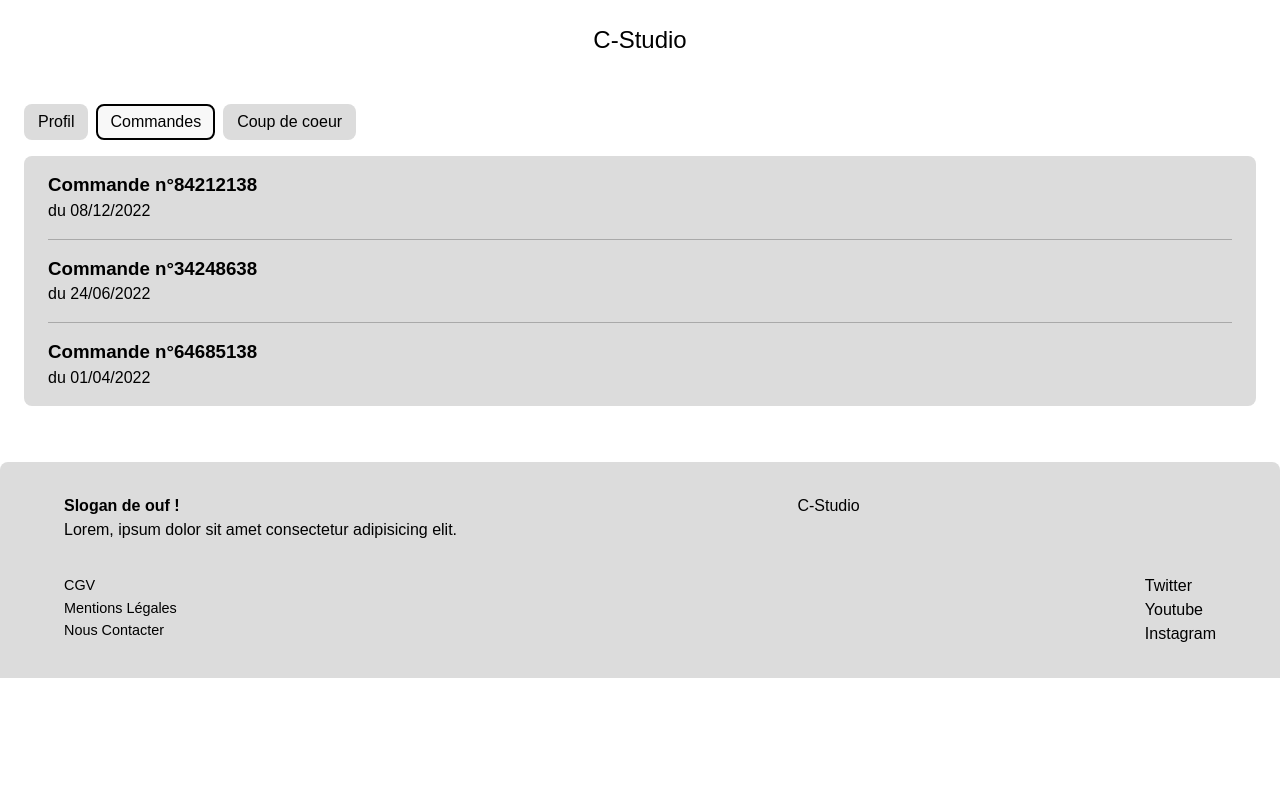
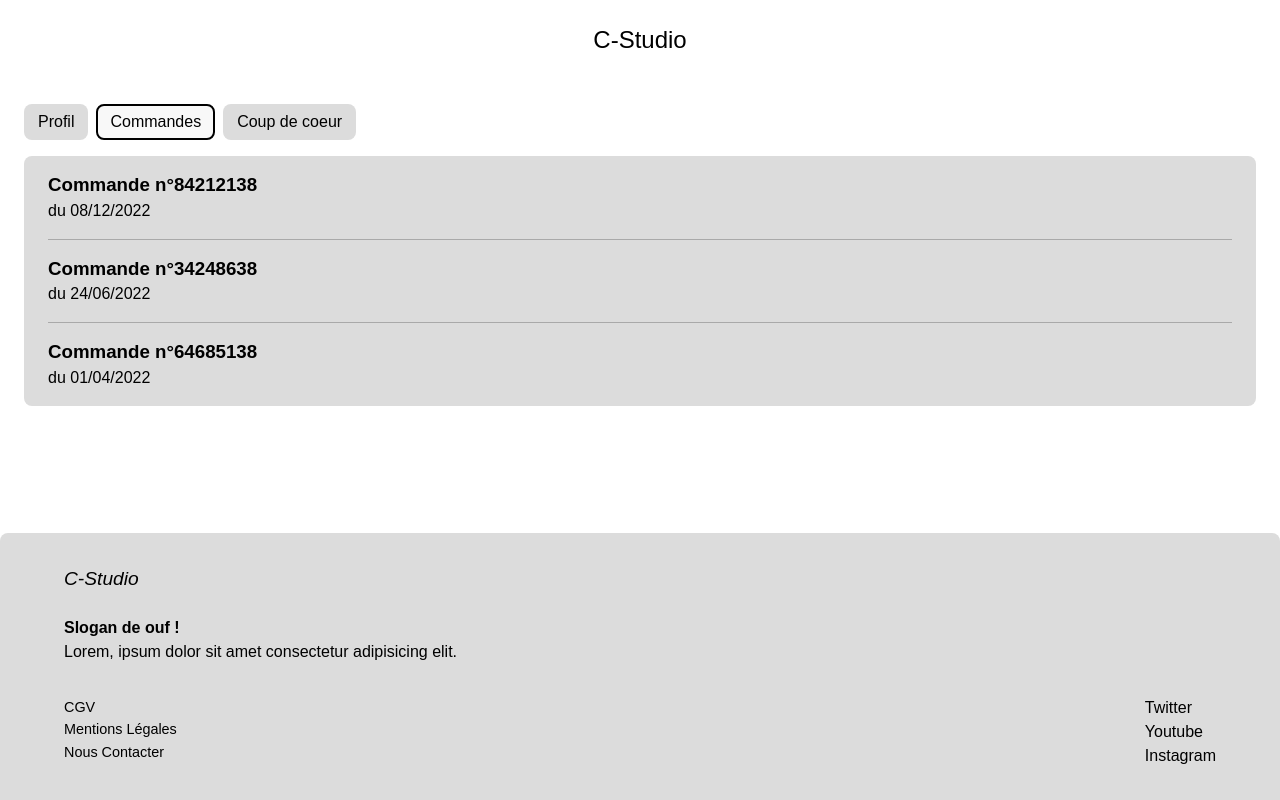
Before and after one commit to c-costin/project-cstudio, a PHP site: page /order.html in a window 1280 px wide. Run offline with PHP 8.4, Linux system fonts and the light colour scheme; some libraries are stand-ins or nearby versions.

Commit message:
fix: footer stay down page

```diff
--- a/documents/design/integrations/profil/favorite.css
+++ b/documents/design/integrations/profil/favorite.css
@@ -182,6 +182,9 @@ body {
   max-width: 1280px;
   min-height: 100vh;
   margin-inline: auto;
+  display: flex;
+  flex-direction: column;
+  justify-content: space-between;
 }
 
 a {
--- a/documents/design/integrations/profil/index.html
+++ b/documents/design/integrations/profil/index.html
@@ -8,6 +8,7 @@
     <link rel="stylesheet" href="./style.css">
 </head>
 <body>
+    <div class="container">
         <header class="header">
             <div class="header__left">
                 <i class="iconoir-menu header__icon"></i>
@@ -63,6 +64,7 @@
                 </div>
             </section>
         </main>
+    </div>
 
     <footer class="footer">
         <p class="footer__logo">C-Studio</p>
--- a/documents/design/integrations/profil/order.css
+++ b/documents/design/integrations/profil/order.css
@@ -182,6 +182,9 @@ body {
   max-width: 1280px;
   min-height: 100vh;
   margin-inline: auto;
+  display: flex;
+  flex-direction: column;
+  justify-content: space-between;
 }
 
 a {
--- a/documents/design/integrations/profil/order.html
+++ b/documents/design/integrations/profil/order.html
@@ -11,6 +11,7 @@
 </head>
 
 <body>
+    <div class="container">
         <header class="header">
             <div class="header__left">
                 <i class="iconoir-menu header__icon"></i>
@@ -46,8 +47,10 @@
                 </div>
             </section>
         </main>
+    </div>
 
     <footer class="footer">
+        <p class="footer__logo">C-Studio</p>
         <section class="footer__desc">
             <div class="footer__text">
                 <h2 class="footer__slogan">Slogan de ouf !</h2>
@@ -55,21 +58,20 @@
                     Lorem, ipsum dolor sit amet consectetur adipisicing elit.
                 </p>
             </div>
-            <p class="footer__title">C-Studio</p>
             <a href="#"><i class="iconoir-arrow-up-circle footer__icon"></i></a>
         </section>
-        <div class="footer__links">
+        <section class="footer__links">
             <div class="footer__infos">
                 <a href="#">CGV</a>
                 <a href="#">Mentions Légales</a>
                 <a href="#">Nous Contacter</a>
             </div>
-            <div class="footer__socials">
+            <nav class="footer__socials">
                 <a href="#" target="_blank" rel="noopener noreferrer">Twitter</a>
                 <a href="#" target="_blank" rel="noopener noreferrer">Youtube</a>
                 <a href="#" target="_blank" rel="noopener noreferrer">Instagram</a>
-            </div>
-        </div>
+            </nav>
+        </section>
     </footer>
 </body>
 
--- a/documents/design/integrations/profil/order.scss
+++ b/documents/design/integrations/profil/order.scss
@@ -1,5 +1,4 @@
 @use "./style.scss";
-
 .order-content {
   padding: 1rem 1.5rem;
   margin-top: 1rem;
--- a/documents/design/integrations/profil/style.css
+++ b/documents/design/integrations/profil/style.css
@@ -182,6 +182,9 @@ body {
   max-width: 1280px;
   min-height: 100vh;
   margin-inline: auto;
+  display: flex;
+  flex-direction: column;
+  justify-content: space-between;
 }
 
 a {
--- a/documents/design/integrations/profil/style.scss
+++ b/documents/design/integrations/profil/style.scss
@@ -4,7 +4,6 @@ a {
   text-decoration: none;
   color: inherit;
 }
-
 .header {
   padding: 1.5rem;
   display: flex;
--- a/documents/design/integrations/styles/main.css
+++ b/documents/design/integrations/styles/main.css
@@ -182,4 +182,7 @@ body {
   max-width: 1280px;
   min-height: 100vh;
   margin-inline: auto;
+  display: flex;
+  flex-direction: column;
+  justify-content: space-between;
 }/*# sourceMappingURL=main.css.map */
--- a/documents/design/integrations/styles/main.scss
+++ b/documents/design/integrations/styles/main.scss
@@ -6,4 +6,7 @@ body {
   max-width: 1280px;
   min-height: 100vh;
   margin-inline: auto;
+  display: flex;
+  flex-direction: column;
+  justify-content: space-between;
 }
```
Also changed, not shown: documents/design/integrations/profil/favorite.html (+7 -5 lines), documents/design/integrations/profil/favorite.scss (line endings or trailing spaces), 4 other files. Lines whose indentation alone changed are shown as unchanged.
